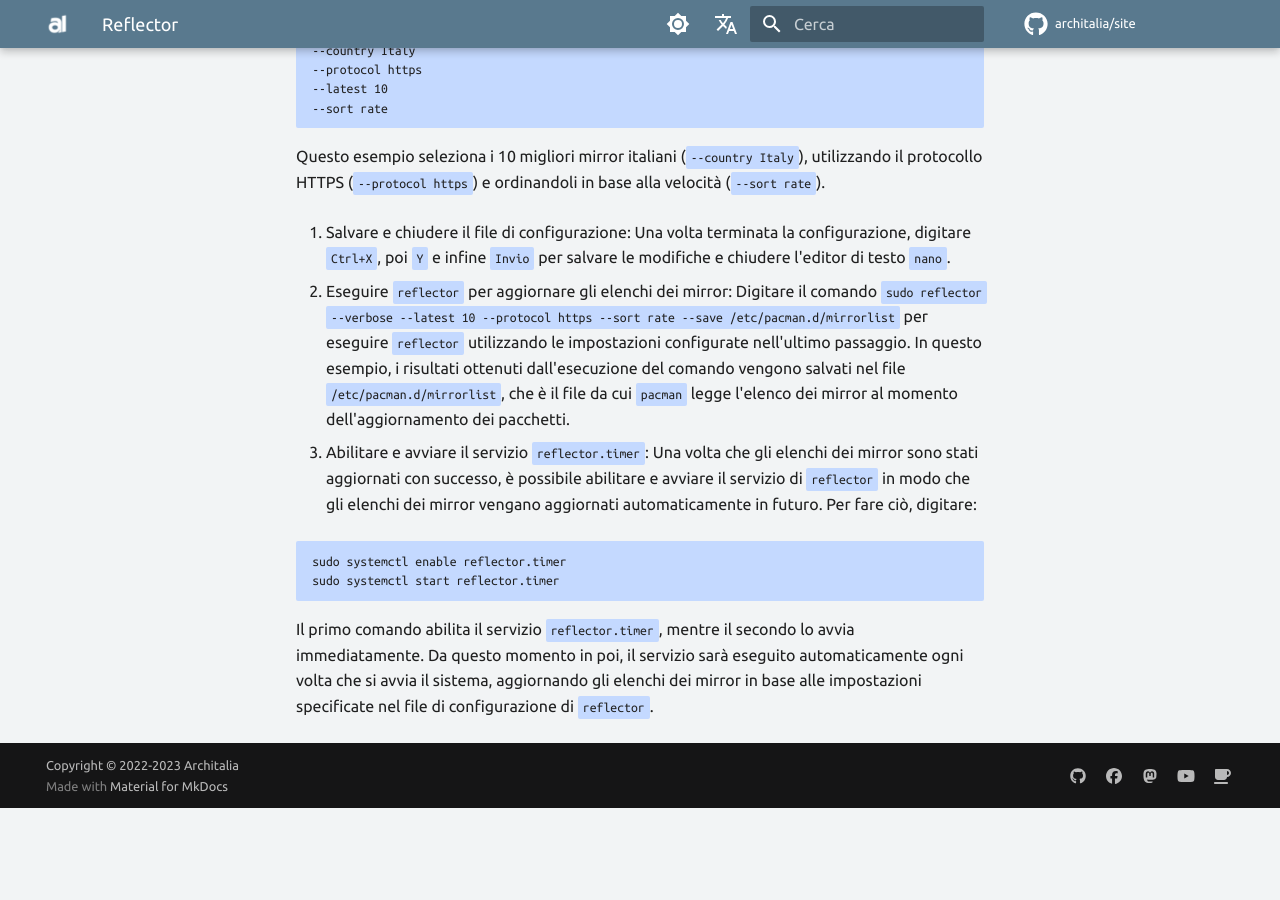
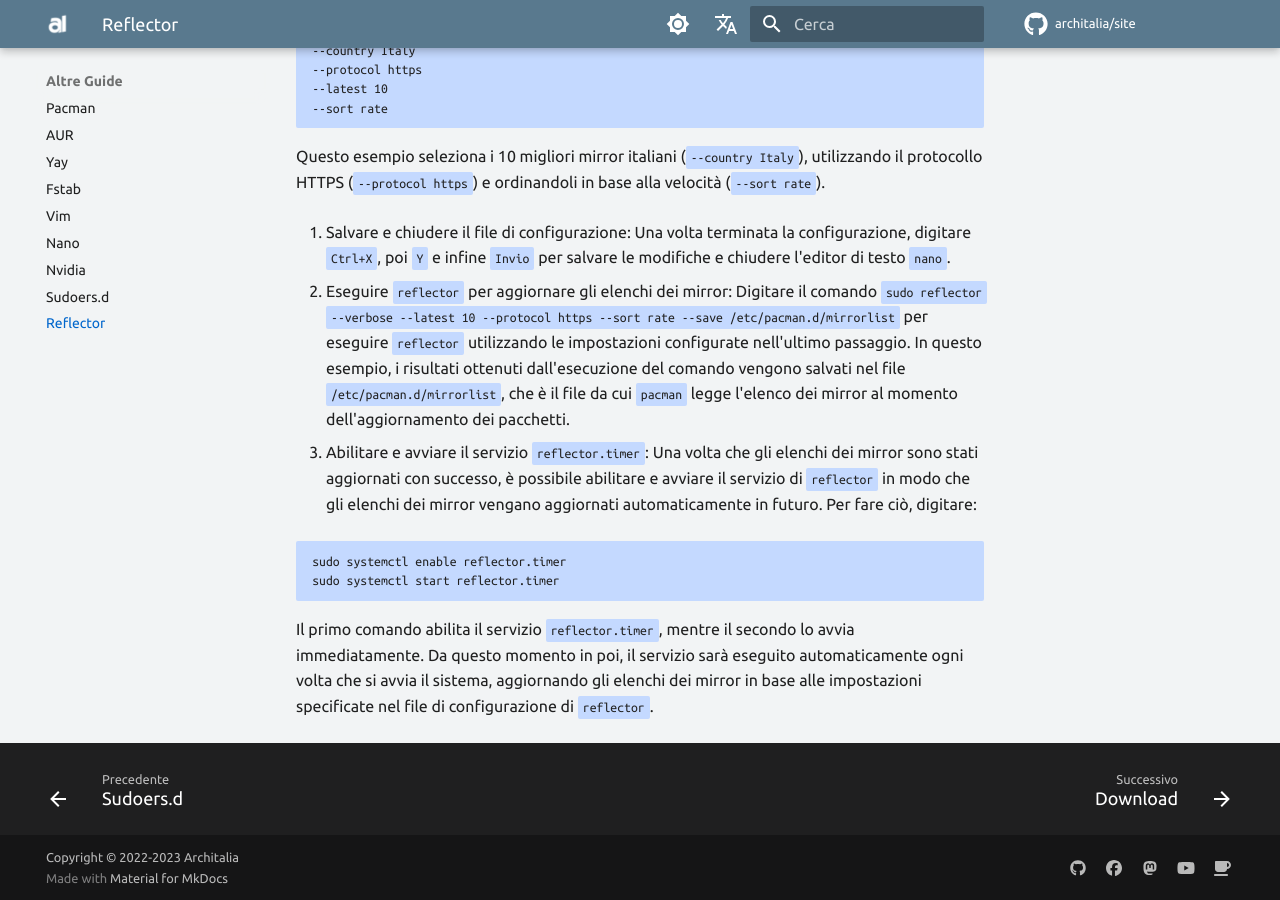
Before and after one commit to ArchItalia/site, an MkDocs documentation site: the page built from docs/Altre-Guide/reflector.md, in a window 1280 px wide and 900 px high, scrolled down 1202 px. Built offline with MkDocs 1.6.1 and Material for MkDocs 9.7.7, drawn with Linux system fonts in a browser that asks for light colours; comment, search, counter and statistics services are not loaded; the version menu is left out; before the commit the page ends 2010 px from its top, so only the background shows below that.

Commit message:
Update mkdocs.yml

```diff
--- a/mkdocs.yml
+++ b/mkdocs.yml
@@ -18,6 +18,7 @@ nav:
         - 'Nano': 'Altre-Guide/nano.md'
         - 'Nvidia': 'Altre-Guide/nvidia.md'
         - 'Sudoers.d': 'Altre-Guide/sudoers.md'
+        - 'Reflector': 'Altre-Guide/reflector.md'
   - 'Download': Download/live.md
   - 'Eng':
         - 'Welcome': en/index.md
```
